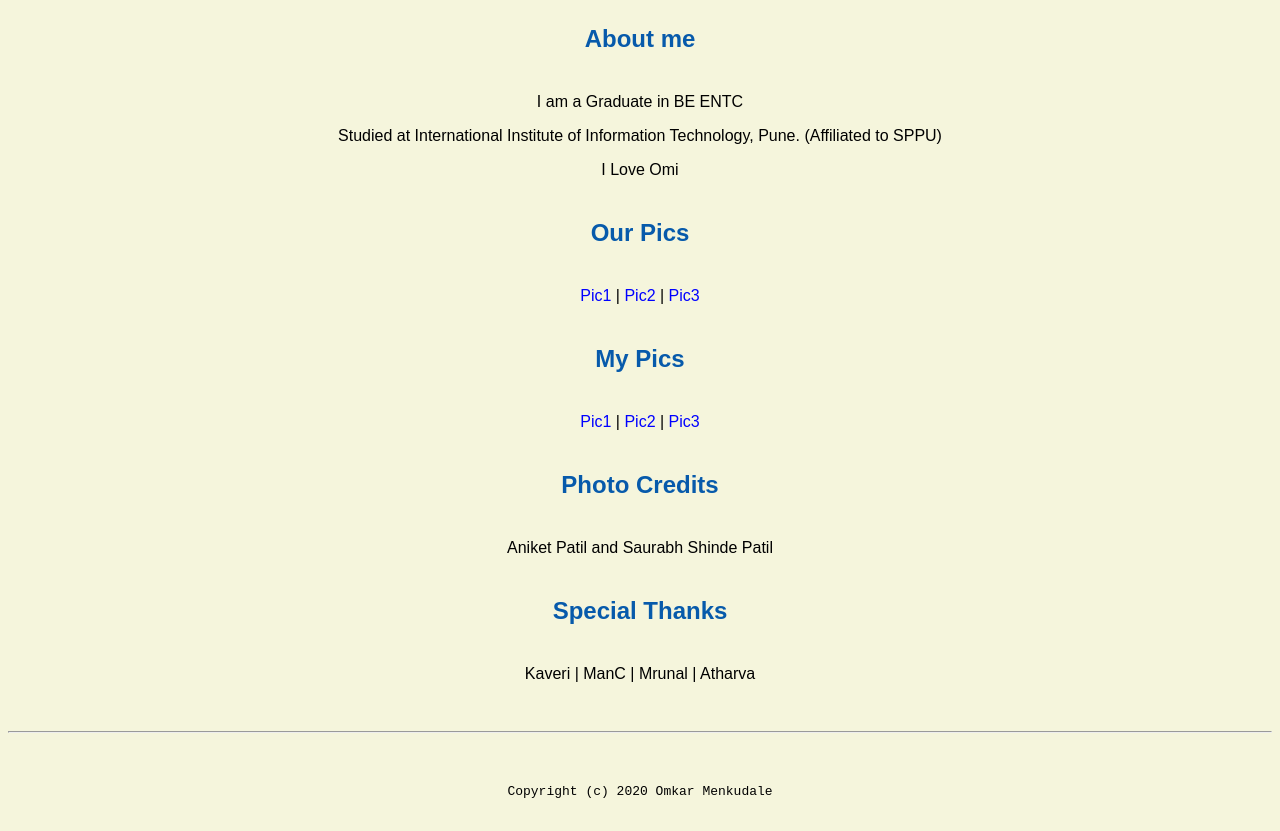
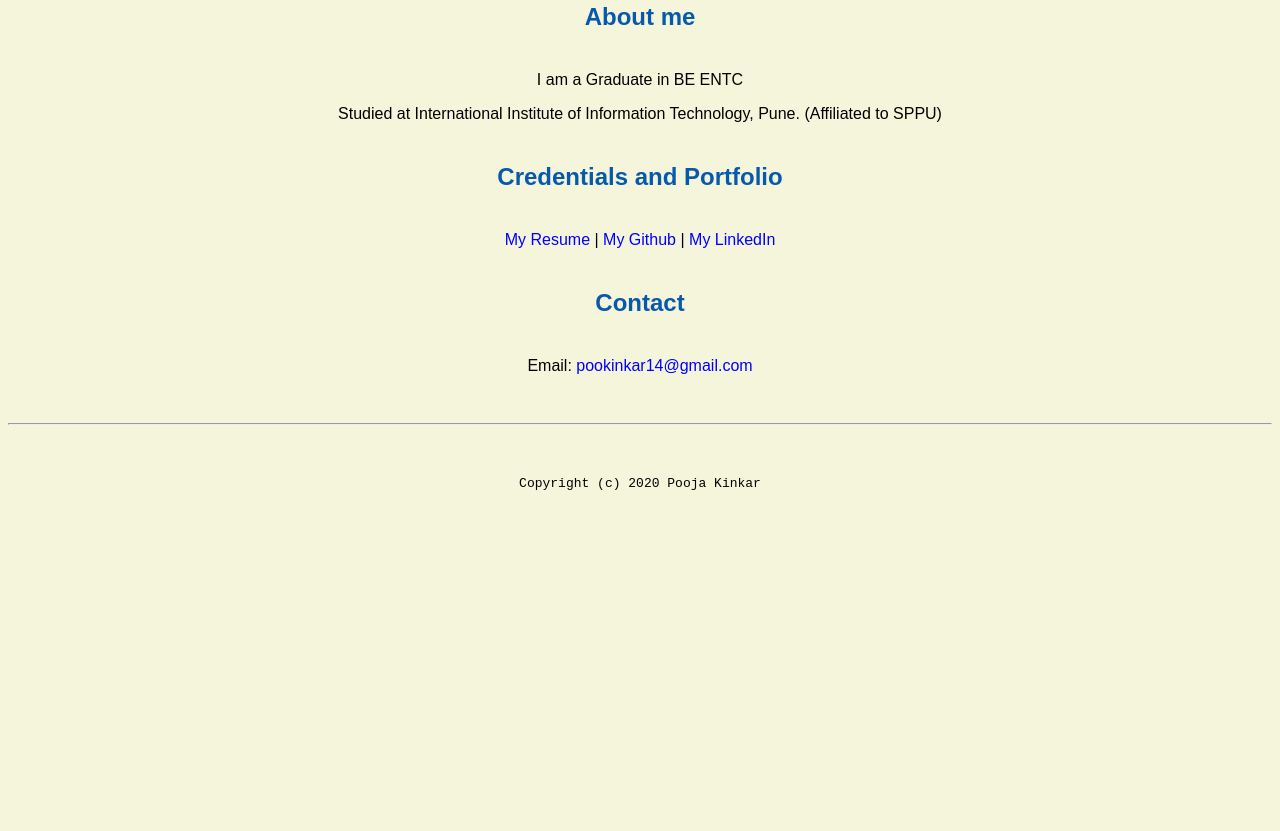
Before and after one commit to pooja1420/pooja1420.github.io, a plain HTML site: page index.html in a window 1280 px wide. Shown: the part 651-1482 px from the top of the page. After the commit the page ends 1174 px from the top, so only its background shows below. Drawn offline with Linux system fonts and the light colour scheme.

Commit message:
Update index.html

```diff
--- a/index.html
+++ b/index.html
@@ -15,34 +15,23 @@
 	</header>
 
 	<body>
-		<img src="images/pomi.jpg" width="32%" alt="Pooja">
-		<img src="images/Pooja.jpg" width="33%" alt="Pooja">
-		<h1>Pooja  Omkar</h1>
+		<img src="images/1.jpeg" width="23%" alt="Pooja">
+		<h1>Pooja Kinkar's Portal</h1>
 
 		<h2>About me</h2>
 		<p>I am a Graduate in BE ENTC</p>
 		<p>Studied at International Institute of Information Technology, Pune. (Affiliated to SPPU)</p>
-		<p>I Love Omi</p>
+		<!--	<p></p>		-->
 
+		<h2>Credentials and Portfolio</h2>
 
-		<h2>Our Pics</h2>
+		<p><a href="Pooja_resume.pdf">My Resume</a> | <a href="https://github.com/pooja1420">My Github</a> | <a href="https://www.linkedin.com/in/pooja-kinkar-829817179/">My LinkedIn</a></p>
 
-		<p><a href="images/pomi.jpg">Pic1</a> | <a href="images/Pooja.jpg">Pic2</a> | <a href="images/omja.jpg">Pic3</a></p>
-
-		<h2>My Pics</h2>
-
-		<p><a href="images/1.jpeg">Pic1</a> | <a href="images/2.jpg">Pic2</a> | <a href="images/3.jpg">Pic3</a></p>
-
-		<h2>Photo Credits</h2>
-		<p>Aniket Patil and Saurabh Shinde Patil</p>
-
-		<h2>Special Thanks</h2>
-		<p>Kaveri | ManC | Mrunal | Atharva</p>
-
-
+		<h2>Contact</h2>
+		<p>Email: <a href="mailto:pookinkar14@gmail.com">pookinkar14@gmail.com</a></p>
 	</body>
 
 	<footer>
 		<hr>
-		<code>Copyright (c) 2020 Omkar Menkudale</code>
+		<code>Copyright (c) 2020 Pooja Kinkar</code>
 	</footer>
```
